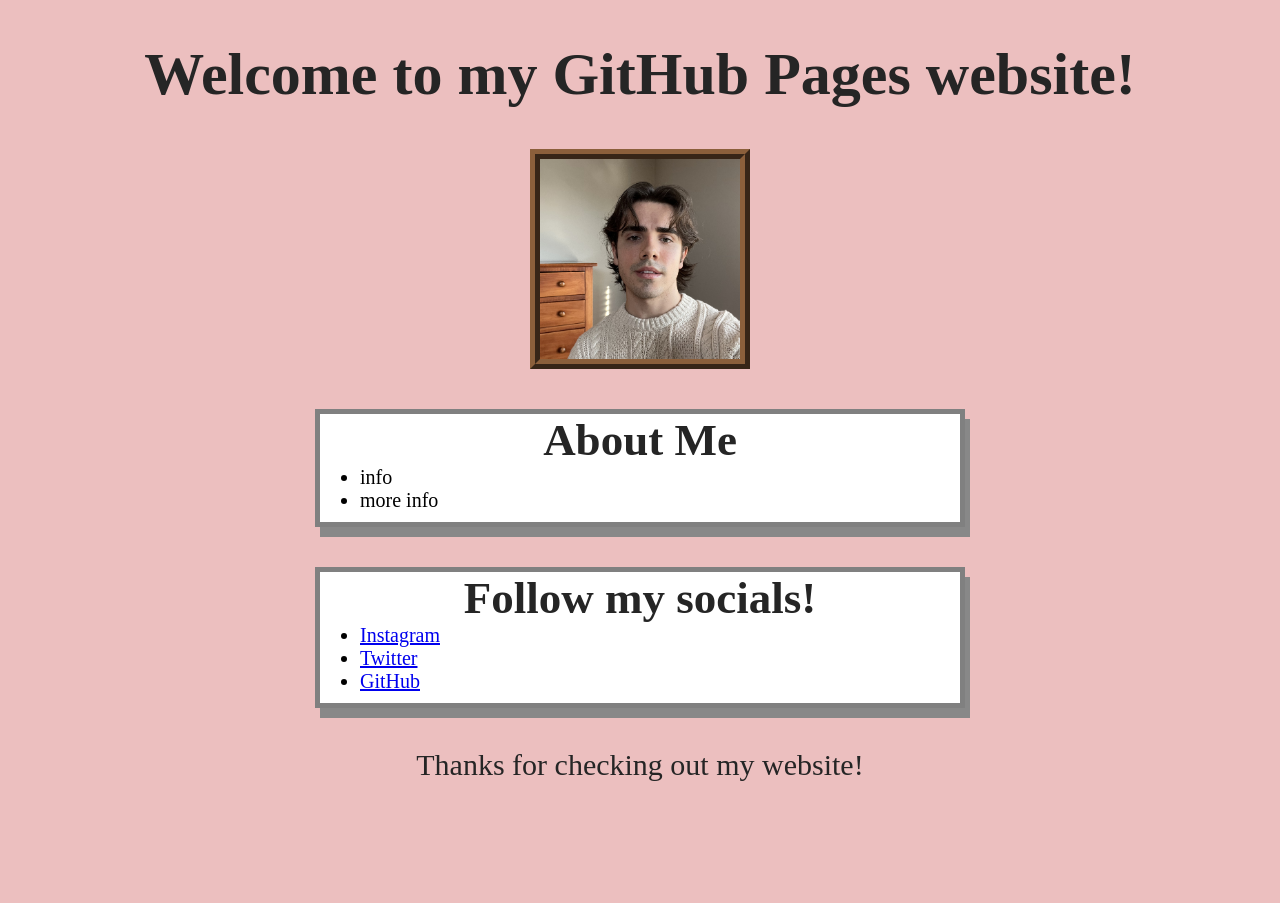
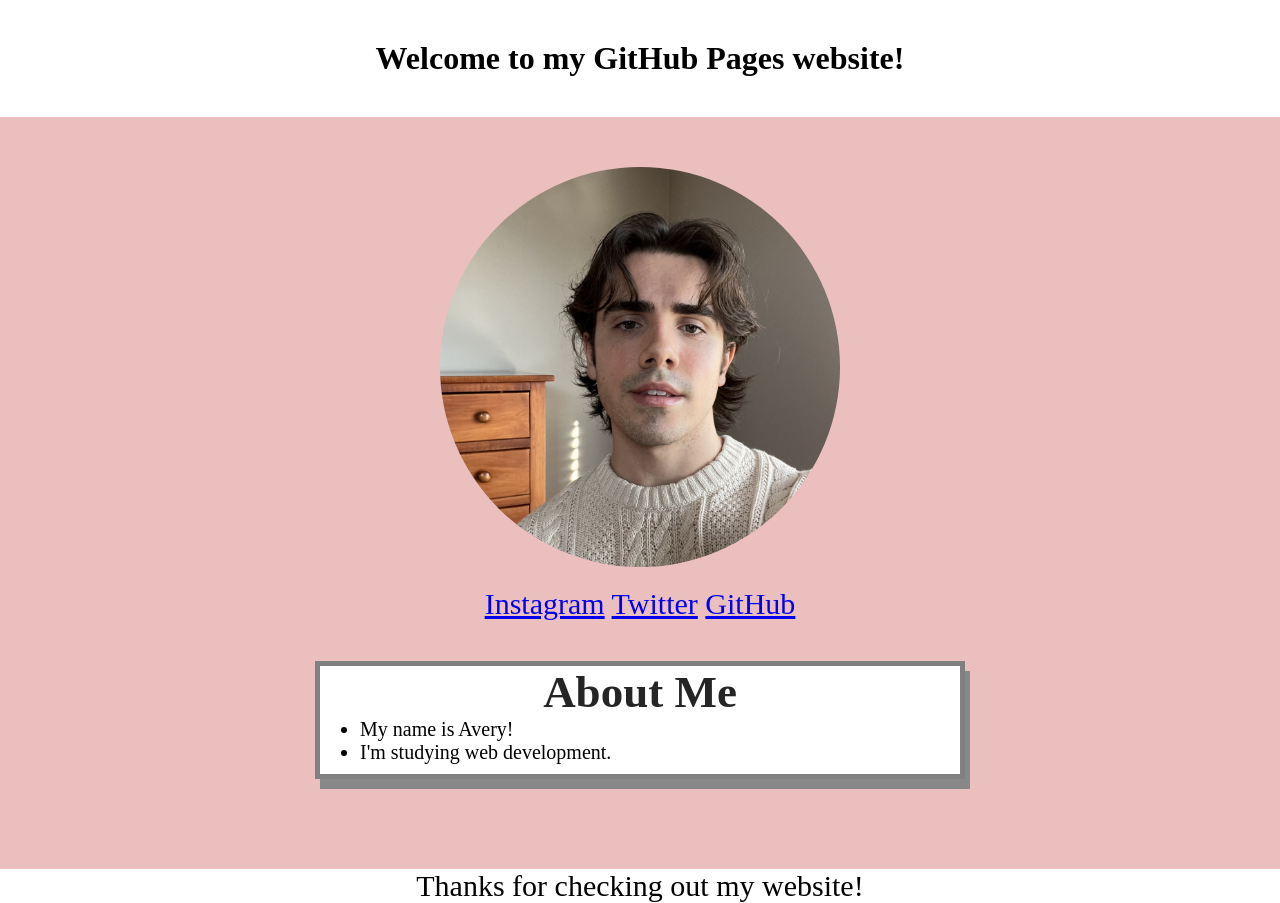
Before and after one commit to averyjmiller/averyjmiller.github.io, a plain HTML site: page index.html in a window 1280 px wide. Before the commit the page ends 800 px from the top, so only its background shows below. Drawn offline with Linux system fonts and the light colour scheme.

Commit message:
Put social links in its own class and reformatted the layout

```diff
--- a/assets/style.css
+++ b/assets/style.css
@@ -3,10 +3,17 @@
     padding: 0;
 }
 
-body {
+main {
     background-color: rgb(236, 191, 191);
     color: rgb(37, 37, 37);
     font-size: 30px;
+    padding-top: 50px;
+    padding-bottom: 50px;
+}
+
+header,
+footer {
+    background-color: white;
 }
 
 h1 {
@@ -21,11 +28,11 @@ h2 {
 
 img {
     display: block;
-    height: 200px;
-    width: 200px;
+    height: 400px;
+    width: 400px;
     margin-left: auto;
     margin-right: auto;
-    border: 10px ridge rgb(139, 95, 59);
+    border-radius: 50%;
 }
 
 ul {
@@ -40,6 +47,11 @@ p {
     font-size: 30px;
   }
 
+.socials {
+    text-align: center;
+    padding-top: 20px;
+}
+
 .card {
   width: 50%;
   margin: 40px auto;
--- a/index.html
+++ b/index.html
@@ -10,22 +10,19 @@
     <body>
         <header id="top">
             <h1>Welcome to my GitHub Pages website!</h1>
-            <img src="./assets/pfp.jpg" alt="Profile image of Avery Miller." />
         </header>
         <main>
+            <img src="./assets/pfp.jpg" alt="Profile image of Avery Miller." />
+            <section class="socials">
+                <a href="https://www.instagram.com/avejmiller">Instagram</a>
+                <a href="https://twitter.com/avejmiller">Twitter</a>
+                <a href="https://github.com/averyjmiller">GitHub</a>
+            </section>
             <section class="card" id="about-me">
                 <h2>About Me</h2>
                 <ul>
-                    <li>info</li>
-                    <li>more info</li>
-                </ul>
-            </section>
-            <section class="card" id="socials">
-                <h2>Follow my socials!</h2>
-                <ul>
-                    <li><a href="https://www.instagram.com/avejmiller">Instagram</a></li>
-                    <li><a href="https://twitter.com/avejmiller">Twitter</a></li>
-                    <li><a href="https://github.com/averyjmiller">GitHub</a></li>
+                    <li>My name is Avery!</li>
+                    <li>I'm studying web development.</li>
                 </ul>
             </section>
         </main>
```
